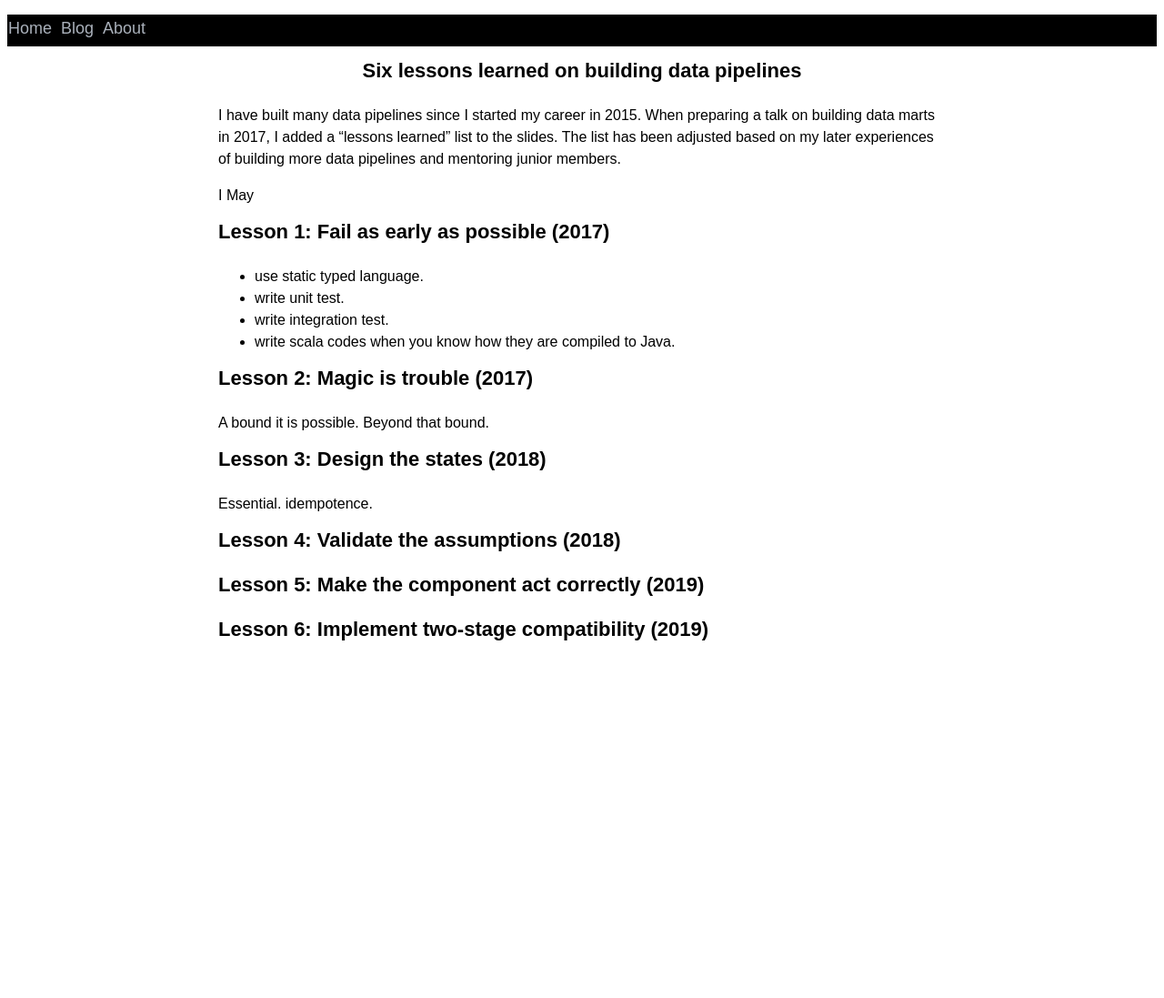
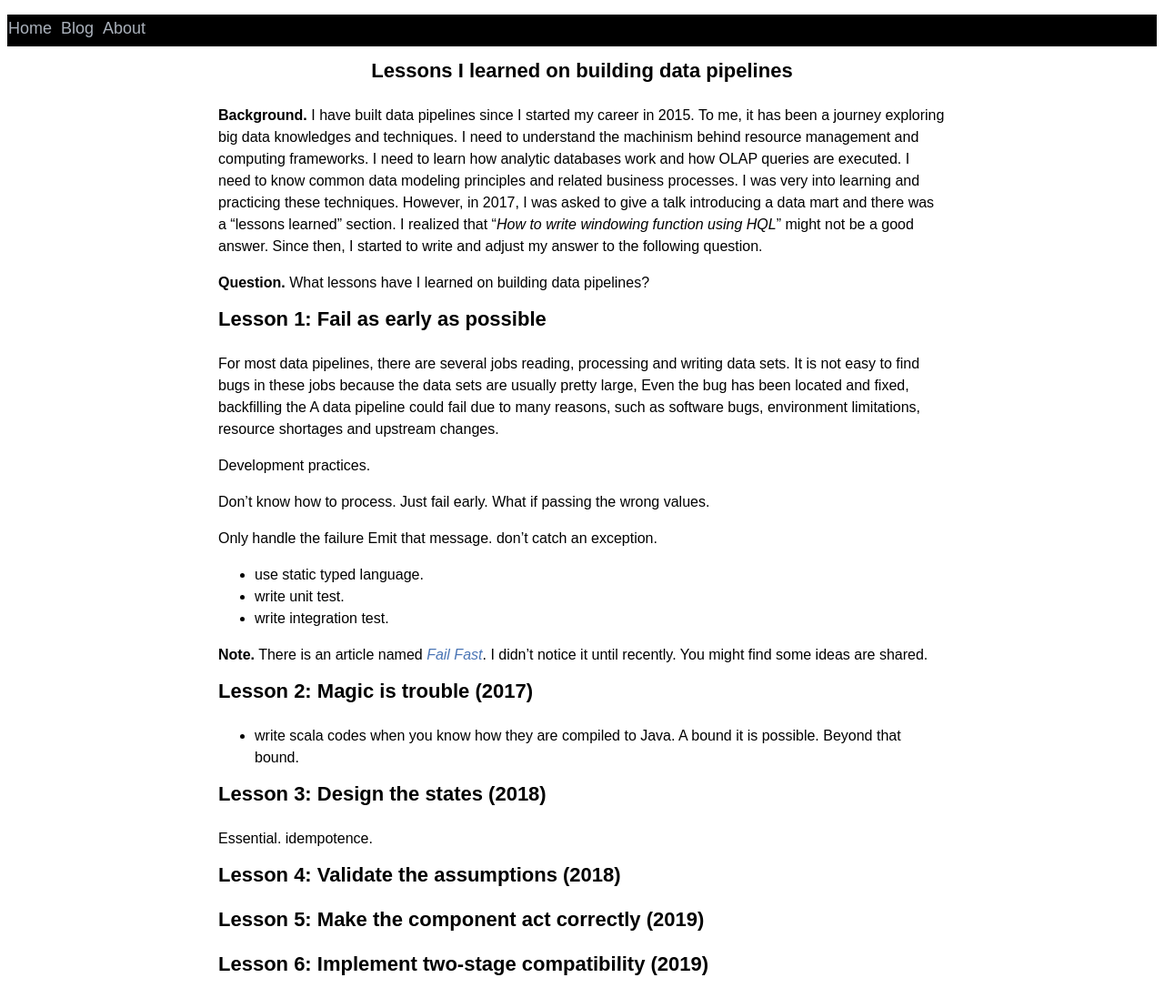
Before and after one commit to hanshengzhang/zhanghs, a Jekyll site: the page built from _posts/2019-12-23-lessons-building-data-pipelines.md, in a window 1280 px wide. Shown: the whole page at 91% size. Built offline with Jekyll 4.4.1, drawn with Linux system fonts in a browser that asks for light colours; before the commit the page ends 900 px from its top, so only the background shows below that.

Commit message:
background and question

```diff
--- a/_posts/2019-12-23-lessons-building-data-pipelines.md
+++ b/_posts/2019-12-23-lessons-building-data-pipelines.md
@@ -1,27 +1,49 @@
 ---
 layout: post
 category: tech
-title: Six lessons learned on building data pipelines
+title: Lessons I learned on building data pipelines
 ---
 
-I have built many data pipelines since I started my career in 2015.
-When preparing a talk on building data marts in 2017, I added a "lessons learned" list to the slides.
-The list has been adjusted based on my later experiences of building more data pipelines and mentoring junior members.
+**Background.** I have built data pipelines since I started my career in 2015.
+To me, it has been a journey exploring big data knowledges and techniques.
+I need to understand the machinism behind resource management and computing frameworks.
+I need to learn how analytic databases work and how OLAP queries are executed.
+I need to know common data modeling principles and related business processes.
+I was very into learning and practicing these techniques.
+However, in 2017, I was asked to give a talk introducing a data mart and there was a "lessons learned" section.
+I realized that "*How to write windowing function using HQL*" might not be a good answer.
+Since then, I started to write and adjust my answer to the following question.
 
-I May
+**Question.** What lessons have I learned on building data pipelines?
 
-# Lesson 1: Fail as early as possible (2017)
+# Lesson 1: Fail as early as possible
 
+For most data pipelines, there are several jobs reading, processing and writing data sets.
+It is not easy to find bugs in these jobs because the data sets are usually pretty large,
+Even the bug has been located and fixed, backfilling the
+A data pipeline could fail due to many reasons, such as software bugs, environment limitations, resource shortages and upstream changes.
+
+
+Development practices.
+
+Don't know how to process. Just fail early. What if passing the wrong values.
+
+Only handle the failure Emit that message. don't catch an exception.
 
 - use static typed language.
 - write unit test.
 - write integration test.
-- write scala codes when you know how they are compiled to Java.
+
+
+**Note.** There is an article named [*Fail Fast*](https://www.martinfowler.com/ieeeSoftware/failFast.pdf).
+I didn't notice it until recently. You might find some ideas are shared.
+
+
 
 
 # Lesson 2: Magic is trouble (2017)
 
-
+- write scala codes when you know how they are compiled to Java.
 A bound it is possible. Beyond that bound.
 
 # Lesson 3: Design the states (2018)
```
